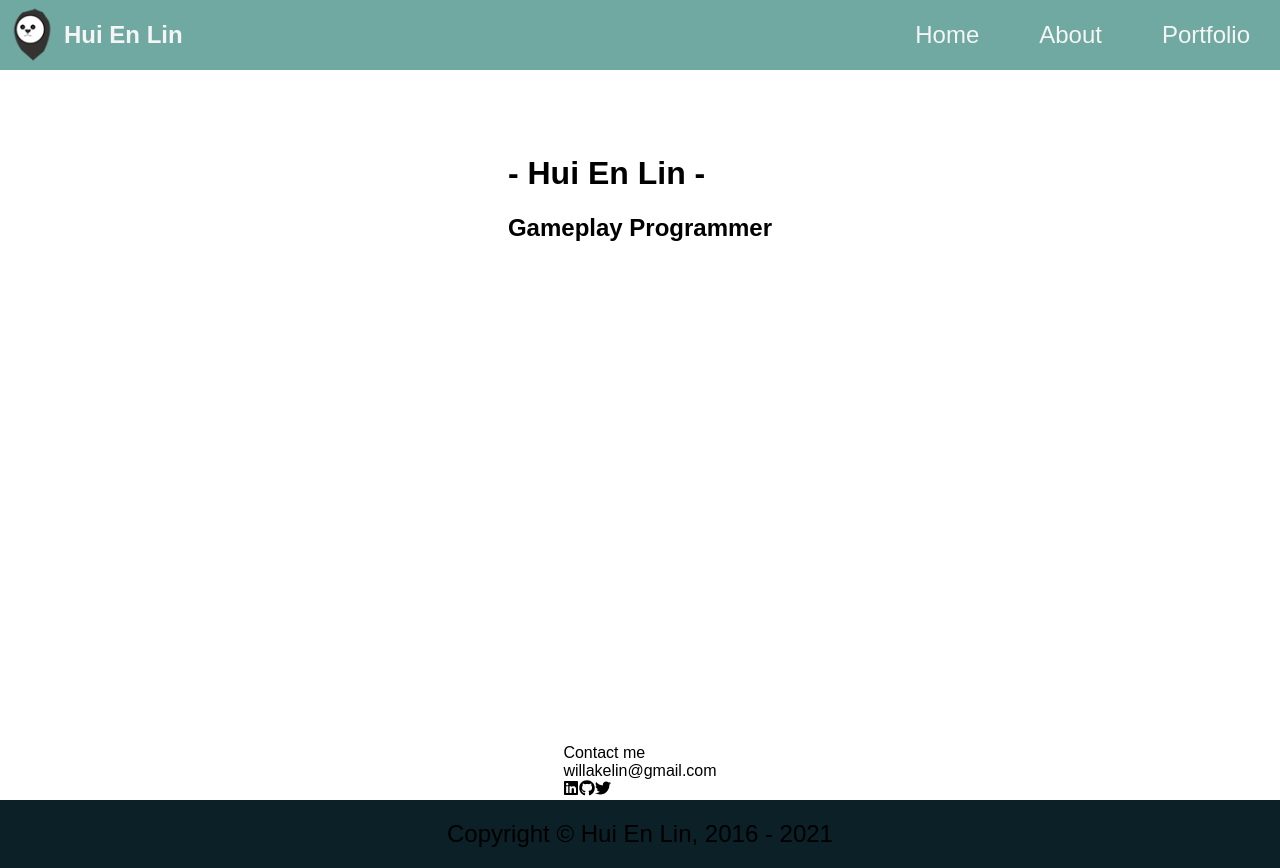
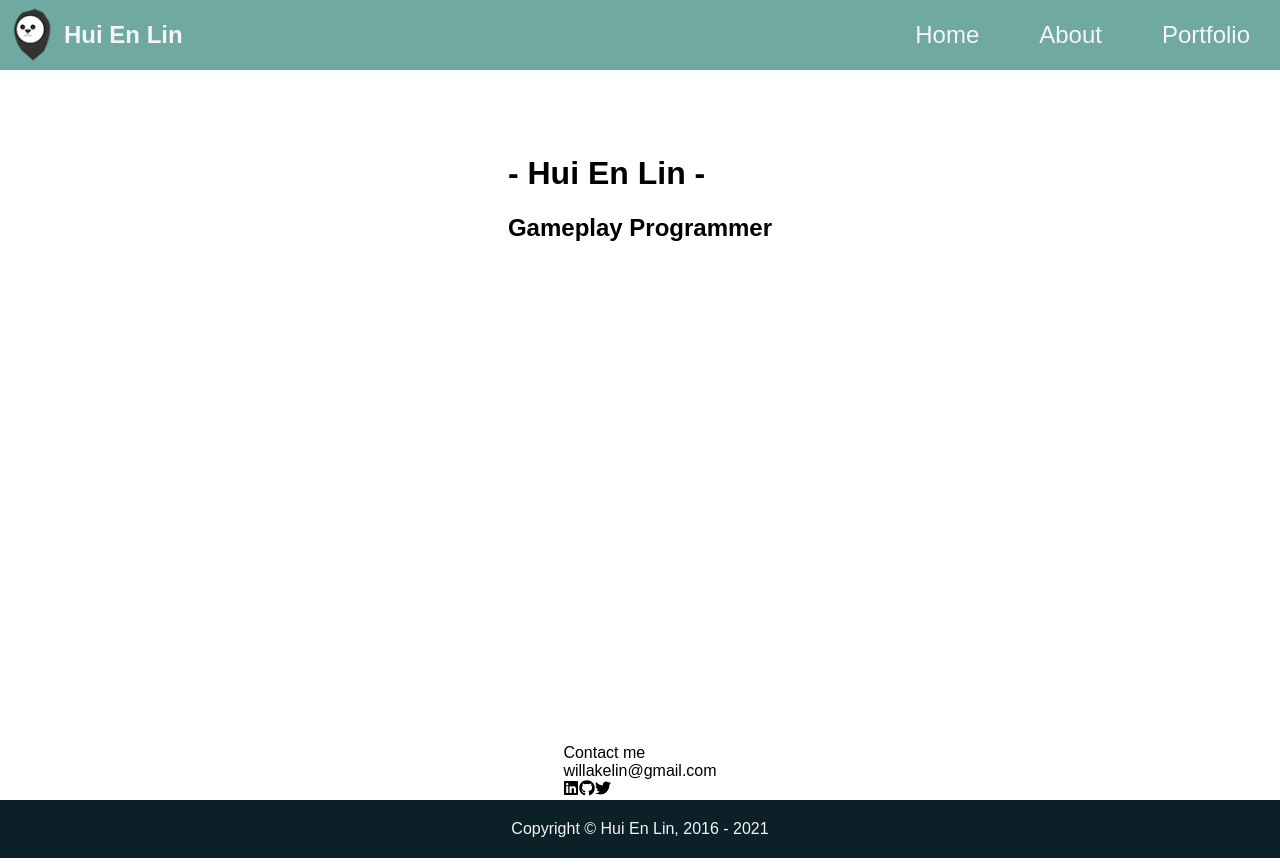
Before and after one commit to willake/hui-en.me-next, a Next.js app: page / in a window 1280 px wide. Built offline with nearby package versions, Linux system fonts and the light colour scheme.

Commit message:
update footer

```diff
--- a/components/Footer.tsx
+++ b/components/Footer.tsx
@@ -1,11 +1,14 @@
 import styles from '../styles/Footer.module.scss';
 import React from 'react';
+import classNames from 'classnames';
 
 const Footer: React.FC = () => {
 
+    const year = new Date().getFullYear();
+
     return (
         <footer className={styles.footer}>
-            <h2 className={styles.footerCopyright}>Copyright © Hui En Lin, 2016 - 2021</h2>
+            <h2 className={classNames(styles.footerCopyright, 'm', 'colorWhite')}>Copyright © Hui En Lin, 2016 - {year}</h2>
         </footer>
     );
 };
--- a/styles/globals.scss
+++ b/styles/globals.scss
@@ -27,6 +27,9 @@ a {
   font-size: 0.8rem;
 }
 
+.m {
+  font-size: 1rem;
+}
 .l {
   font-size: 1.1rem;
 }
```
